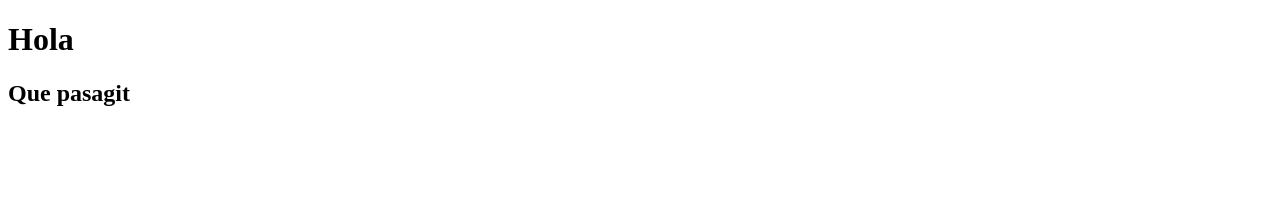
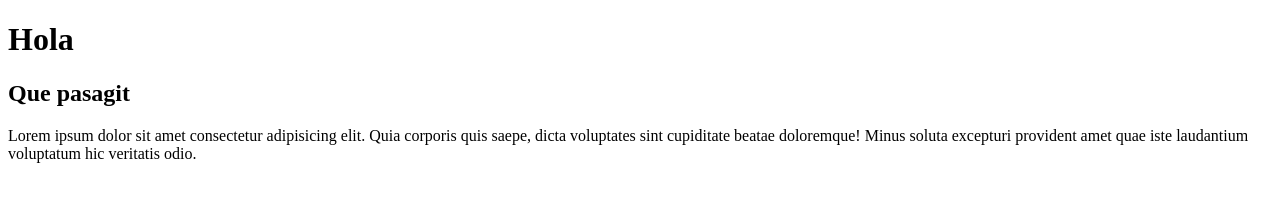
Before and after one commit to WizardRRR/Pruebas, a plain HTML site: page index.html in a window 1280 px wide. Drawn offline with Linux system fonts and the light colour scheme.

Commit message:
SegundoCommit

```diff
--- a/index.html
+++ b/index.html
@@ -1,13 +1,20 @@
 <!DOCTYPE html>
 <html lang="en">
   <head>
-  <meta charset="UTF-8">
-  <meta http-equiv="X-UA-Compatible" content="IE=edge">
-  <meta name="viewport" content="width=device-width, initial-scale=1.0">
+    <meta charset="UTF-8" />
+    <meta http-equiv="X-UA-Compatible" content="IE=edge" />
+    <meta name="viewport" content="width=device-width, initial-scale=1.0" />
     <title>Hola</title>
   </head>
   <body>
     <h1>Hola</h1>
-  <h2>Que pasagit </h2>
+    <h2>Que pasagit</h2>
+
+    <p>
+      Lorem ipsum dolor sit amet consectetur adipisicing elit. Quia corporis
+      quis saepe, dicta voluptates sint cupiditate beatae doloremque! Minus
+      soluta excepturi provident amet quae iste laudantium voluptatum hic
+      veritatis odio.
+    </p>
   </body>
 </html>
```
Lines whose indentation alone changed are shown as unchanged.
